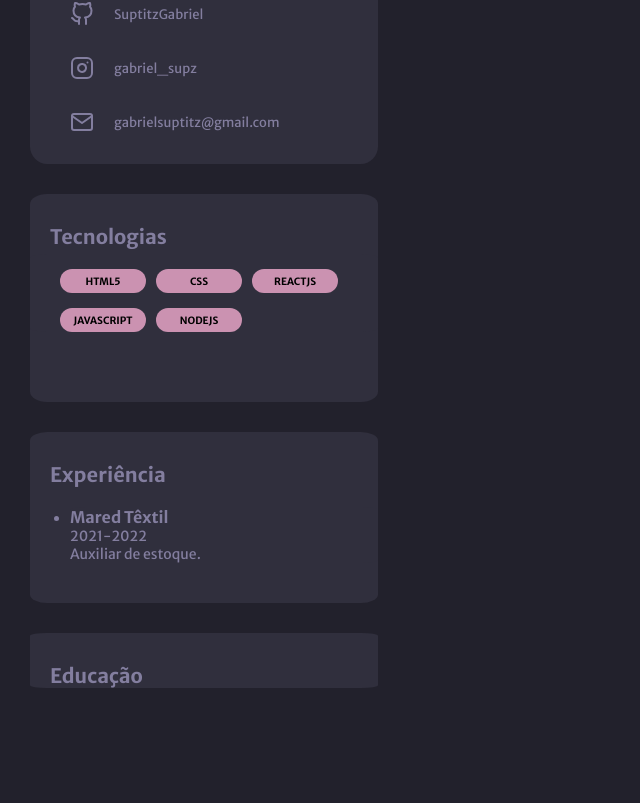
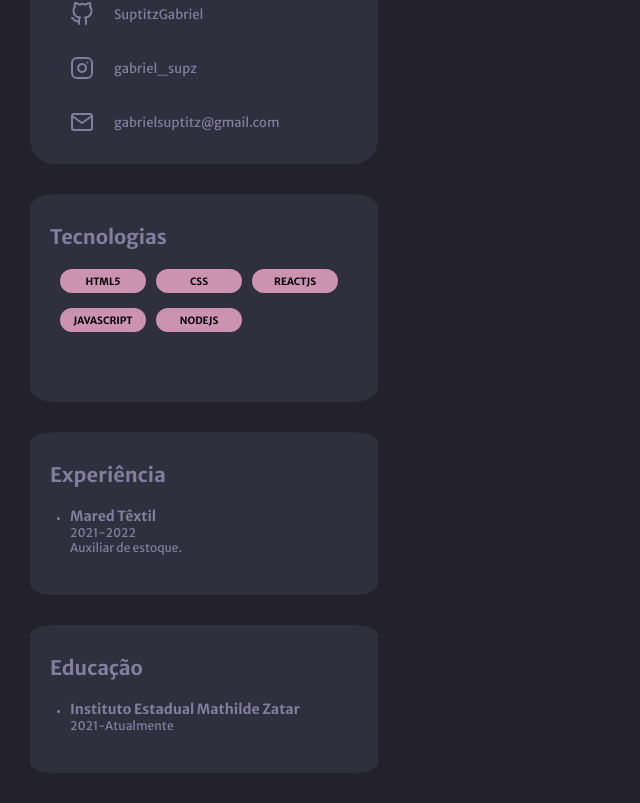
Before and after one commit to gabrielsupz/-Portfolio-challenge, a React (Vite) app: page / in a window 1280 px wide. Shown: the part 556-1359 px from the top of the page, without its empty margins (0-640 px from the left). Before the commit the page ends 1274 px from the top, so only its background shows below. Built offline with nearby package versions, Linux system fonts and the light colour scheme.

Commit message:
Finished Education

```diff
--- a/src/aside.jsx
+++ b/src/aside.jsx
@@ -40,8 +40,8 @@ function Aside() {
       <h3>Experiência</h3>
       <div>
         <ul>
-          <li><strong>Mared Têxtil</strong>
-            <ul className='infoExp'>
+          <li><strong className='topic'>Mared Têxtil</strong>
+            <ul className='infoLi'>
               <li>2021-2022</li>
               <li>Auxiliar de estoque.</li>
             </ul>
@@ -51,7 +51,21 @@ function Aside() {
       </div>
 
     </div>
-    <div className='education'><h3>Educação</h3></div>
+    <div className='education'><h3>Educação</h3>
+      <div>
+        <ul>
+          <li>
+            <strong className='topic'>Instituto Estadual Mathilde Zatar</strong>
+            <ul className='infoLi'>
+              <li>
+                  2021-Atualmente
+              </li>
+            </ul>
+
+          </li>
+        </ul>
+       </div>
+    </div>
    </aside>
   )
 }
--- a/src/styles/aside.css
+++ b/src/styles/aside.css
@@ -25,7 +25,7 @@ aside div{
   color: var(--text-color);
   background-color: var(--bg-cards);
   display: flex;
-  border-radius: 5%;
+  border-radius: 7%;
 }
 div h3 {
   font-size: 2rem;
@@ -145,27 +145,30 @@ div.tec div.technologies a:hover{
 }
 
 
-div.exp {
+div.exp,
+div.education {
   display: flex ;
   flex-direction: column;
 }
 
 
-div.exp ul{
-font-size: 1.4rem;
 
 
-}
-div.exp ul.infoExp{
+
+
+div ul.infoLi{
   list-style: none;
+  font-size: 1.2rem;
 }
 
-div.exp ul strong{
-  font-size: 1.6rem;
+div ul strong.topic
+{
+  font-size: 1.4rem;
 font-weight: 700;
 }
 
-div.exp div{
+div.exp div,
+div.education div{
   margin: 2rem 0rem 4rem 4rem;
   width: auto;
 }
```
